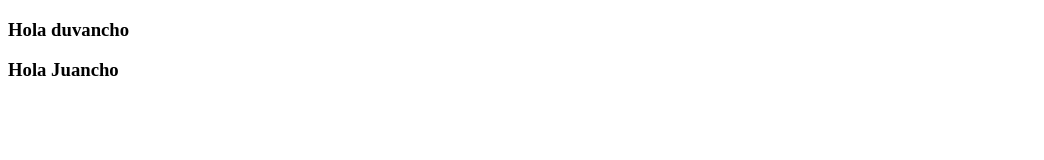
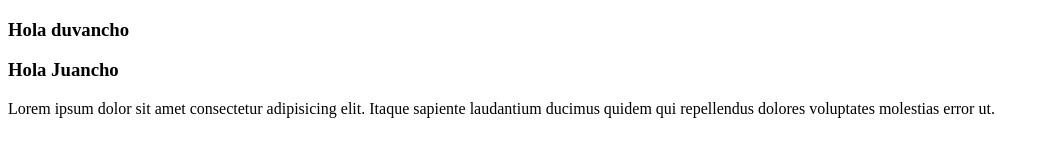
Before and after one commit to iDuvancho303/code_wars, a plain HTML site: page index.html in a window 1280 px wide. Shown: the whole page, without its empty margins (0-1044 px from the left). Drawn offline with Linux system fonts and the light colour scheme.

Commit message:
adding more code

```diff
--- a/index.html
+++ b/index.html
@@ -10,5 +10,6 @@
 <body>
     <h3>Hola duvancho</h3>
     <h3>Hola Juancho</h3>
+    <p>Lorem ipsum dolor sit amet consectetur adipisicing elit. Itaque sapiente laudantium ducimus quidem qui repellendus dolores voluptates molestias error ut.</p>
 </body>
 </html>
```
